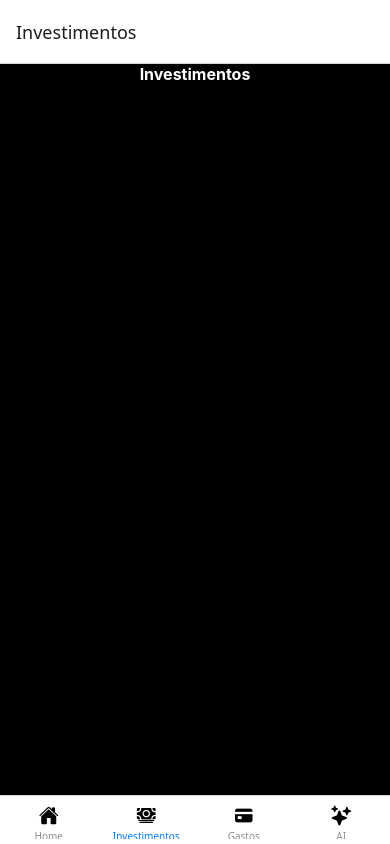
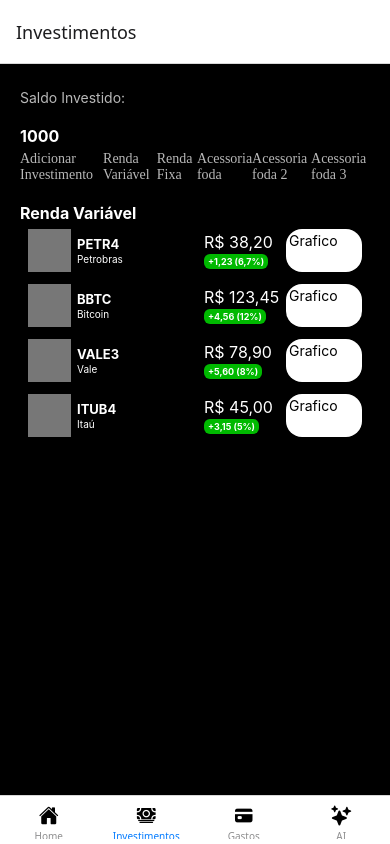
Before and after one commit to WiseJao/InvesteAI, a React Native app in the folder React-Native/: screen /Investimentos in a window 390 px wide. Built offline with nearby package versions, Linux system fonts and the light colour scheme.

Commit message:
atualizando a tela de Investimentos

```diff
--- a/React-Native/source/routes/Home/components/balanceDivider.tsx
+++ b/React-Native/source/routes/Home/components/balanceDivider.tsx
@@ -4,9 +4,9 @@ import { globalStyles } from '../../../styles/global';
 export default function BalanceDivider() {
     return (
         <View style={styles.container}>
-            <Text style={globalStyles.text}>Saldo</Text>
+            <Text style={globalStyles.title}>Saldo</Text>
             <View style={styles.divider} />
-            <Text style={globalStyles.text}>Saldo</Text>
+            <Text style={globalStyles.title}>Saldo</Text>
         </View>
     );
 }
--- /dev/null
+++ b/React-Native/source/routes/Investimentos/components/Botao.tsx
@@ -0,0 +1,3 @@
+import { View, Text, StyleSheet } from 'react-native';
+
+// mudar os botões para componentes depois
--- /dev/null
+++ b/React-Native/source/routes/Investimentos/components/CardAtivo.tsx
@@ -0,0 +1,107 @@
+
+import { View, Text, StyleSheet } from 'react-native';
+
+type CardAtivoProps = {
+  ticker: string;
+  empresa: string;
+  preco: string;
+  variacao: string;
+};
+
+export default function CardAtivo({
+  ticker,
+  empresa,
+  preco,
+  variacao,
+}: CardAtivoProps) {
+  return (
+    <View style={styles.card}>
+      <View style={styles.logo} />
+
+      <View style={styles.identificacao}>
+        <Text style={styles.ticker}>{ticker}</Text>
+        <Text style={styles.empresa}>{empresa}</Text>
+      </View>
+
+      <View style={styles.financeiro}>
+        <Text style={styles.preco}>{preco}</Text>
+
+        <View style={styles.variacao}>
+          <Text style={styles.variacaoTexto}>
+            {variacao}
+          </Text>
+        </View>
+      </View>
+
+      <View style={styles.grafico}>
+        <Text>Grafico</Text>
+      </View>
+    </View>
+  );
+}
+
+const styles = StyleSheet.create({
+  card: {
+    flexDirection: 'row',
+    alignItems: 'center',
+    gap: 6,
+    paddingVertical: 6,
+    paddingHorizontal: 8,
+  },
+
+  logo: {
+    width: 43,
+    height: 43,
+    backgroundColor: '#777777',
+  },
+
+  identificacao: {
+    flex: 1,
+    minWidth: 0,
+    gap: 1,
+  },
+
+  ticker: {
+    fontSize: 13,
+    fontWeight: 'bold',
+    color: '#ffffff',
+  },
+
+  empresa: {
+    fontSize: 10,
+    color: '#ffffff',
+  },
+
+  financeiro: {
+    width: 76,
+    gap: 2,
+  },
+
+  preco: {
+    fontSize: 16,
+    color: '#ffffff',
+  },
+
+  variacao: {
+    backgroundColor: '#00B900',
+    paddingHorizontal: 4,
+    paddingVertical: 2,
+    borderRadius: 6,
+    alignSelf: 'flex-start',
+  },
+
+  variacaoTexto: {
+    color: '#FFFFFF',
+    fontSize: 9,
+    fontWeight: 'bold',
+  },
+
+  grafico: {
+    width: 76,
+    height: 43,
+    backgroundColor: '#FFFFFF',
+    borderRadius: 16,
+    padding: 3,
+    overflow: 'hidden',
+  },
+});
--- a/React-Native/source/routes/Investimentos/index.tsx
+++ b/React-Native/source/routes/Investimentos/index.tsx
@@ -1,10 +1,64 @@
-import { ScrollView, Text,StyleSheet } from 'react-native';
+import { ScrollView, Text, View } from 'react-native';
 import { globalStyles } from '../../styles/global';
+import CardAtivo  from './components/CardAtivo';
+
+const ativos = [
+  {
+    ticker: 'PETR4',
+    empresa: 'Petrobras',
+    preco: 'R$ 38,20',
+    variacao: '+1,23 (6,7%)',
+  },
+  {
+    ticker: 'BBTC',
+    empresa: 'Bitcoin',
+    preco: 'R$ 123,45',
+    variacao: '+4,56 (12%)',
+  },
+  {
+    ticker: 'VALE3',
+    empresa: 'Vale',
+    preco: 'R$ 78,90',
+    variacao: '+5,60 (8%)',
+  },
+  {
+    ticker: 'ITUB4',
+    empresa: 'Itaú',
+    preco: 'R$ 45,00',
+    variacao: '+3,15 (5%)',
+  },
+];
 
 export default function Investimentos() {
     return (
         <ScrollView style={globalStyles.container}>
-            <Text style={globalStyles.text}>Investimentos</Text>
+            <Text style={globalStyles.subtitle}>Saldo Investido: </Text>
+            <Text style={globalStyles.title}>1000 </Text>
+
+            <View style={{
+                flexDirection: 'row',
+                justifyContent: 'space-between'
+            }}>
+                <text style={globalStyles.subtitle}>Adicionar Investimento </text>
+                <text style={globalStyles.subtitle}>Renda Variável </text>
+                <text style={globalStyles.subtitle}>Renda Fixa </text>
+                <text style={globalStyles.subtitle}>Acessoria foda </text>
+                <text style={globalStyles.subtitle}>Acessoria foda 2 </text>
+                <text style={globalStyles.subtitle}>Acessoria foda 3</text>
+            </View>
+
+            <View>
+                <Text style={globalStyles.title}>Renda Variável</Text>
+            </View>
+
+            {ativos.map((ativo) => (
+                <CardAtivo
+                    key={ativo.ticker}
+                    ticker={ativo.ticker}
+                    empresa={ativo.empresa}
+                    preco={ativo.preco}
+                    variacao={ativo.variacao}/>
+            ))}
         </ScrollView>
     );
 }
--- a/React-Native/source/styles/global.ts
+++ b/React-Native/source/styles/global.ts
@@ -3,17 +3,24 @@ import { StyleSheet } from "react-native";
 const cores ={
     background :'#000000',
     text : '#ffffff',
+    subtitle: '#b8b8b8'
 }
 
 export const globalStyles = StyleSheet.create({
     container: {
         flex: 1,
         backgroundColor: cores.background,
+        padding: 20
     },
-    text: {
+    title: {
         color: cores.text,
         fontSize: 16,
         fontWeight: 'bold',
-        textAlign: 'center',
     },
+    subtitle: {
+        color: cores.subtitle,
+        fontSize: 14,
+        marginTop: 5,
+        marginBottom: 20,
+    }
 });
```
